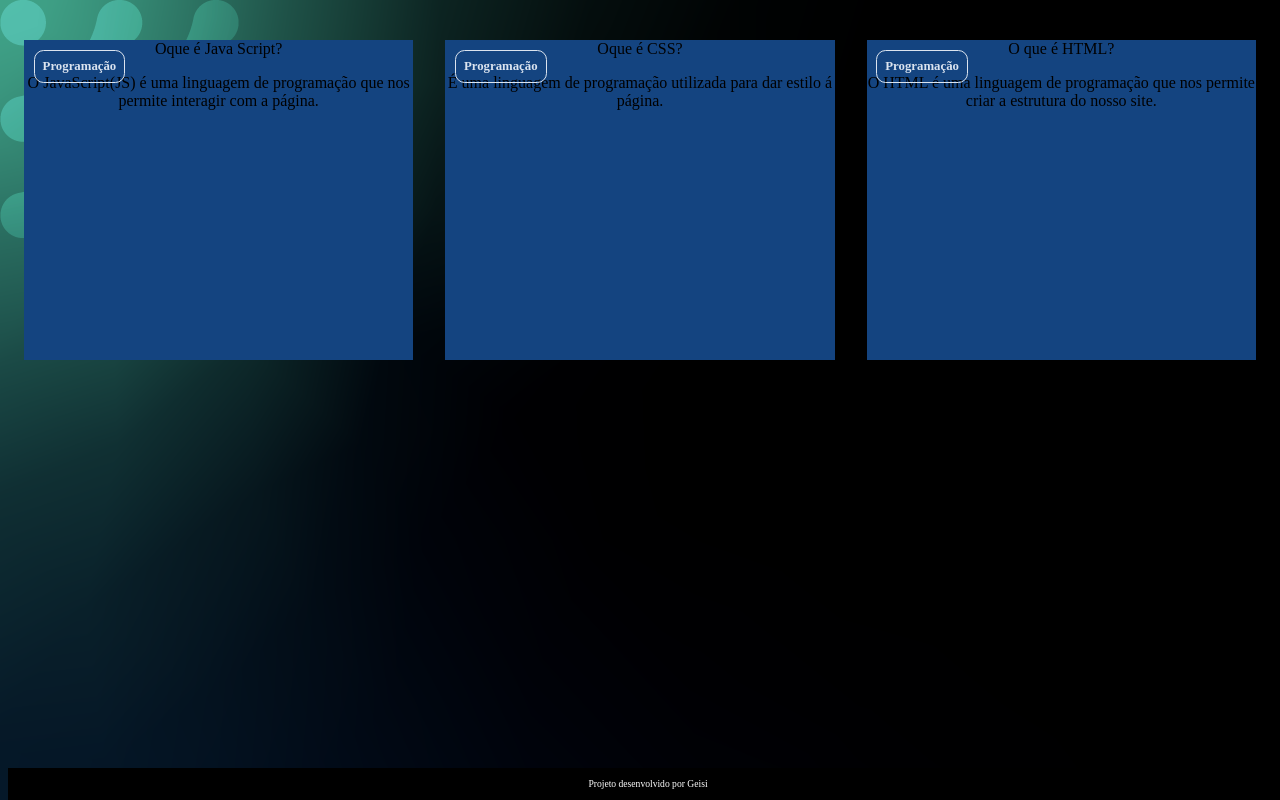
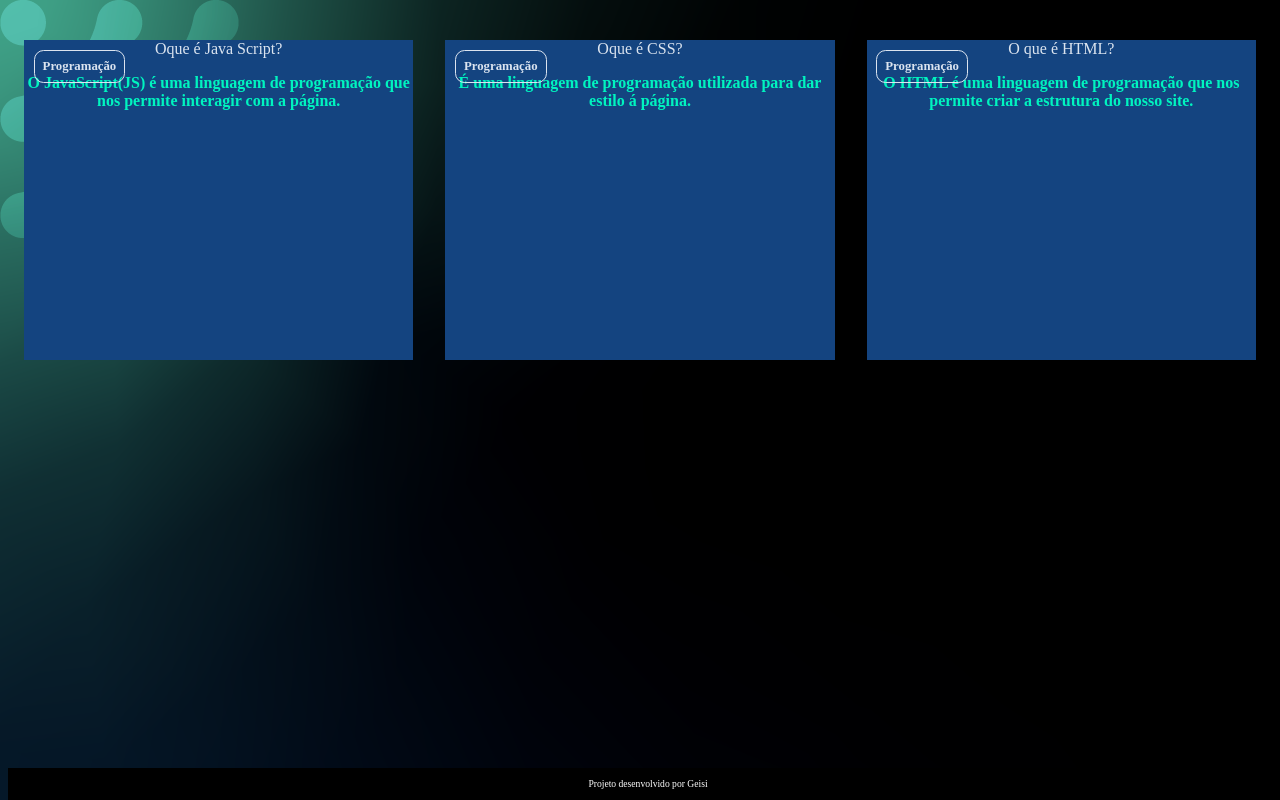
Before and after one commit to GeisianeAlbino/Ferramenta-de-estudos-Geisi, a plain HTML site: page index.html in a window 1280 px wide. Drawn offline with Linux system fonts and the light colour scheme; a web font is replaced by a local one.

Commit message:
iniciamos a aula 5

```diff
--- a/assets/style.css
+++ b/assets/style.css
@@ -1,11 +1,11 @@
 :root {
-    --text-color: #DBE4EF;
-    --card-front-color: #144480;
-    --card-back-color: #00F4BF;
+     --text-color: #DBE4EF;
+     --card-front-color: #144480;
+     --card-back-color: #00F4BF;
 }
 
 body {
-     background:url(../bg-desktop.webp);
+     background: url(../bg-desktop.webp);
      font-family: Bai Jamjuree;
 }
 
@@ -22,12 +22,14 @@ body {
 
 .cartao__conteudo {
      text-align: center;
-     height:100%;
+     height: 100%;
      background-color: var(--card-front-color);
+     transform-style: preserve-3d;
+     transition: transform 300ms ease-in-out;
 }
 
 .cartao__conteudo h3 {
-     color:var(--text-color);
+     color: var(--text-color);
      border: 1px solid var(--text-color);
      text-align: left;
      padding: 0.5rem;
@@ -35,6 +37,26 @@ body {
      margin: 0.6rem;
      border-radius: 0.6rem;
      font-size: 1vw;
+     backface-visibility: hidden;
+}
+
+.cartao__conteudo__pergunta p {
+     color: var(--text-color);
+     font-weight: 500;
+}
+
+.cartao__conteudo__resposta p {
+     color: var(--card-back-color);
+     font-weight: 700;
+}
+
+.cartao:hover .cartao__conteudo {
+     transform: rotateY(180deg);
+}
+
+.cartao__conteudo__pergunta,
+.cartao__conteudo__resposta {
+     backface-visibility: hidden;
 }
 
 footer {
```
